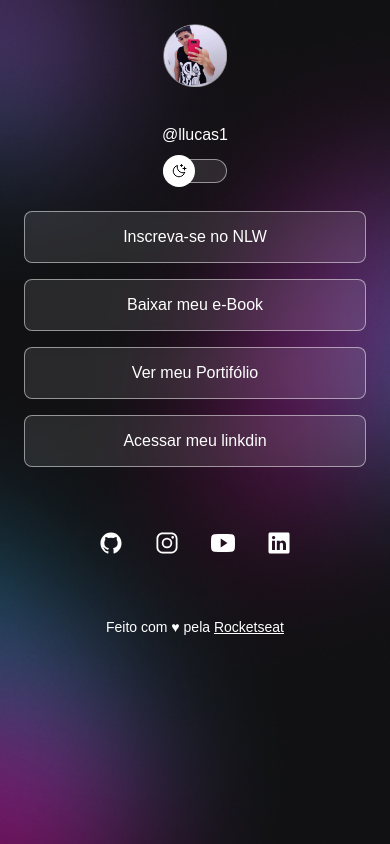
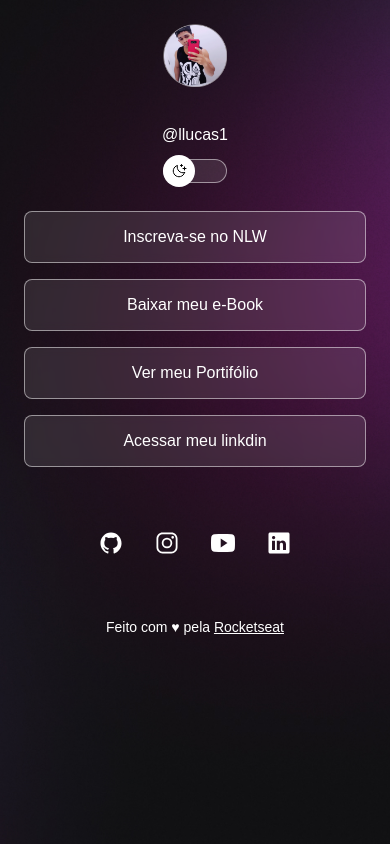
Before and after one commit to llucas1/DevLinks, a plain HTML site: page index.html in a window 390 px wide. Drawn offline with nearby package versions, Linux system fonts and the light colour scheme.

Commit message:
change background on media queries

```diff
--- a/style.css
+++ b/style.css
@@ -24,6 +24,7 @@
 body {
   /* agrupar tudo em um background*/
   background: var(--bg-url) no-repeat top center/cover;
+  height: 100vh;
 }
 body * {
   font-family: "intter", sans-serif;
@@ -150,3 +151,13 @@ footer {
   text-align: center;
   font-size: 0.875rem;
 }
+
+/* media queries*/
+@media (max-width: 43.75rem) {
+  :root {
+    --bg-url: url("./assets/bg-desktop.jpg");
+  }
+  .light {
+    --bg-url: url("./assets/bg-destop-ligth.jpg");
+  }
+}
```
Also changed, not shown: assets/bg-desktop-light.jpg (added), assets/bg-desktop.jpg (added).
